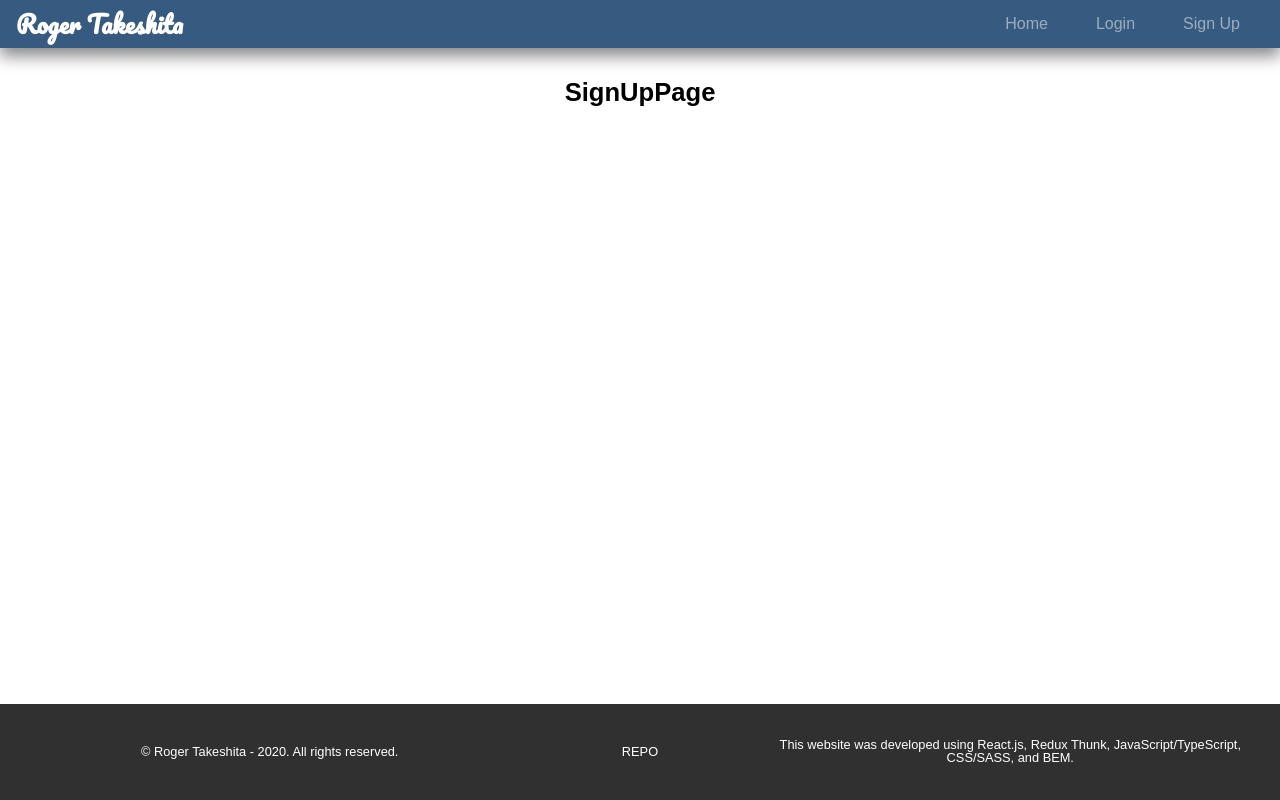
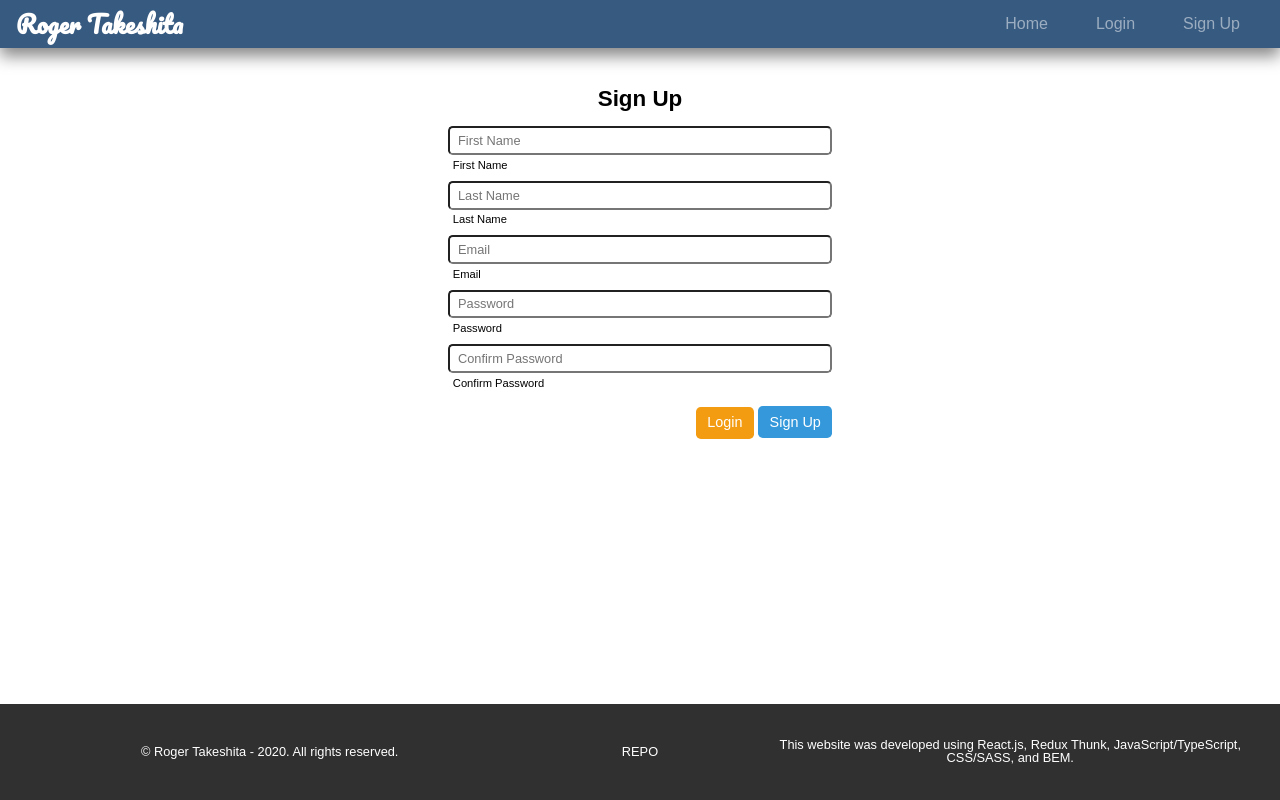
Before and after one commit to ganesank/React_Boilerplate, a React (Create React App) app: page /signup in a window 1280 px wide. Built offline with nearby package versions, Linux system fonts and the light colour scheme.

Commit message:
feat: Should add Sign Up FormLogin
    - Updated FormSignUp structure

```diff
--- a/src/components/FormLogin.tsx
+++ b/src/components/FormLogin.tsx
@@ -2,7 +2,7 @@ import React, { FormEvent, useState, ChangeEvent } from 'react';
 import { Link } from 'react-router-dom';
 import * as type from '../utils/@types/types';
 
-const FormLogin: React.FC<type.FormComponentProps> = ({ onSubmit }) => {
+const FormLogin: React.FC<type.FormLoginComponentProps> = ({ onSubmit }) => {
     const initialState: type.LoginForm = {
         email: '',
         password: '',
@@ -56,7 +56,7 @@ const FormLogin: React.FC<type.FormComponentProps> = ({ onSubmit }) => {
                         autoComplete="current-password"
                     />
                     <label
-                        htmlFor="Password"
+                        htmlFor="password"
                         className="form-login-signup__label"
                     >
                         Password
--- a/src/components/FormSignUp.tsx
+++ b/src/components/FormSignUp.tsx
@@ -1,9 +1,129 @@
-import React from 'react';
+import React, { useState, FormEvent, ChangeEvent } from 'react';
+import { Link } from 'react-router-dom';
+import * as type from '../utils/@types/types';
 
-const FormSignUp: React.FC = () => {
+const FormSignUp: React.FC<type.FormSignUpComponentProps> = ({ onSubmit }) => {
+    const initialState: type.SignupForm = {
+        firstName: '',
+        lastName: '',
+        email: '',
+        password: '',
+        confirmPassword: '',
+    };
+    const [form, setForm] = useState(initialState);
+
+    const handleClick = (e: FormEvent) => {
+        e.preventDefault();
+        onSubmit(form);
+    };
+
+    const handleChange = ({
+        target: { name, value },
+    }: ChangeEvent<
+        HTMLInputElement | HTMLTextAreaElement | HTMLSelectElement
+    >) => {
+        setForm({
+            ...form,
+            [name]: value,
+        });
+    };
+
     return (
-        <div>
-            <h1>FormSignUp</h1>
+        <div className="form-login-signup__container">
+            <h2>Sign Up</h2>
+            <form onSubmit={handleClick}>
+                <div className="form-login-signup__input-container">
+                    <input
+                        type="text"
+                        name="firstName"
+                        placeholder="First Name"
+                        className="form-login-signup__input"
+                        required
+                        value={form.firstName}
+                        onChange={handleChange}
+                    />
+                    <label
+                        htmlFor="firstName"
+                        className="form-login-signup__label"
+                    >
+                        First Name
+                    </label>
+                </div>
+                <div className="form-login-signup__input-container">
+                    <input
+                        type="text"
+                        name="lastName"
+                        placeholder="Last Name"
+                        className="form-login-signup__input"
+                        required
+                        value={form.lastName}
+                        onChange={handleChange}
+                    />
+                    <label
+                        htmlFor="lastName"
+                        className="form-login-signup__label"
+                    >
+                        Last Name
+                    </label>
+                </div>
+                <div className="form-login-signup__input-container">
+                    <input
+                        type="email"
+                        name="email"
+                        placeholder="Email"
+                        className="form-login-signup__input"
+                        required
+                        value={form.email}
+                        onChange={handleChange}
+                        autoComplete="username"
+                    />
+                    <label htmlFor="email" className="form-login-signup__label">
+                        Email
+                    </label>
+                </div>
+                <div className="form-login-signup__input-container">
+                    <input
+                        type="password"
+                        name="password"
+                        placeholder="Password"
+                        className="form-login-signup__input"
+                        required
+                        value={form.password}
+                        onChange={handleChange}
+                        autoComplete="current-password"
+                    />
+                    <label
+                        htmlFor="Password"
+                        className="form-login-signup__label"
+                    >
+                        Password
+                    </label>
+                </div>
+                <div className="form-login-signup__input-container">
+                    <input
+                        type="password"
+                        name="confirmPassword"
+                        placeholder="Confirm Password"
+                        className="form-login-signup__input"
+                        required
+                        value={form.confirmPassword}
+                        onChange={handleChange}
+                        autoComplete="current-password"
+                    />
+                    <label
+                        htmlFor="confirmPassword"
+                        className="form-login-signup__label"
+                    >
+                        Confirm Password
+                    </label>
+                </div>
+                <div className="form-login-signup__cta">
+                    <Link className="btn btn--warning" to="/login">
+                        Login
+                    </Link>
+                    <button className="btn">Sign Up</button>
+                </div>
+            </form>
         </div>
     );
 };
--- a/src/pages/LoginPage.tsx
+++ b/src/pages/LoginPage.tsx
@@ -1,5 +1,5 @@
-import React, { MouseEvent, useState } from 'react';
-import { useSelector, useDispatch } from 'react-redux';
+import React, { useState } from 'react';
+import { useDispatch } from 'react-redux';
 import * as type from '../utils/@types/types';
 
 import { loginUser } from '../redux/user';
@@ -25,7 +25,6 @@ const LoginPage: React.FC = () => {
 
     return (
         <div>
-            <h1>LoginPage</h1>
             <FormLogin onSubmit={handleSubmit} />
             <ErrorMsg errorMsg={error} cleanErrorMsg={cleanErrorMsg} />
         </div>
--- a/src/pages/SignUpPage.tsx
+++ b/src/pages/SignUpPage.tsx
@@ -1,9 +1,32 @@
-import React from 'react';
+import React, { useState } from 'react';
+import { useDispatch } from 'react-redux';
+import * as type from '../utils/@types/types';
+
+import { signUpUser } from '../redux/user';
+
+import FormSignUp from '../components/FormSignUp';
+import ErrorMsg from '../components/ErrorMsg';
 
 const SignUpPage: React.FC = () => {
+    const [error, setError] = useState<string>('');
+    const dispatch = useDispatch();
+
+    const handleSubmit = async (data: type.SignupForm) => {
+        try {
+            await dispatch(signUpUser(data));
+        } catch (error) {
+            setError(error.message);
+        }
+    };
+
+    const cleanErrorMsg = (): void => {
+        setError('');
+    };
+
     return (
         <div>
-            <h1>SignUpPage</h1>
+            <FormSignUp onSubmit={handleSubmit} />
+            <ErrorMsg errorMsg={error} cleanErrorMsg={cleanErrorMsg} />
         </div>
     );
 };
--- a/src/utils/@types/types.ts
+++ b/src/utils/@types/types.ts
@@ -11,8 +11,12 @@ export type SignupForm = {
     confirmPassword: string;
 };
 
-export type FormComponentProps = {
+export type FormLoginComponentProps = {
     onSubmit: (data: LoginForm) => void;
+};
+
+export type FormSignUpComponentProps = {
+    onSubmit: (data: SignupForm) => void;
 };
 
 export type ErrorMsgComponentProps = {
```
